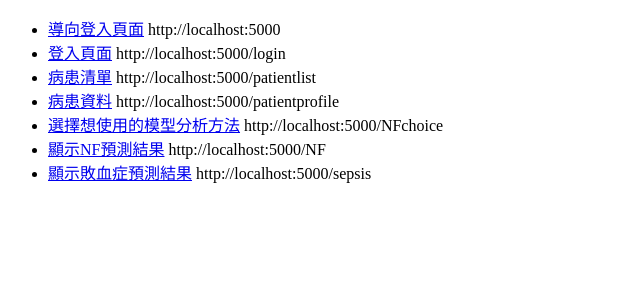
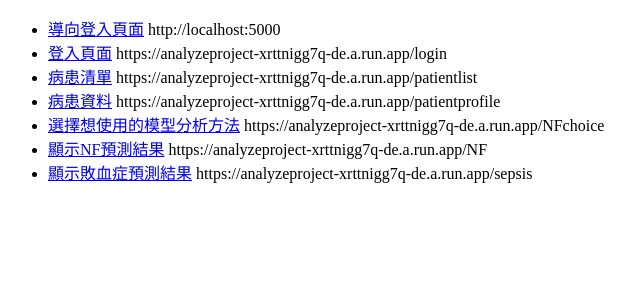
Before and after one commit to tgb3yhn3/analyzeProject, a Flask app: page /mapping in a window 1280 px wide. Shown: the top 300 px of the page, without its empty margins (0-640 px from the left). Run offline with Flask 2, Linux system fonts and the light colour scheme.

Commit message:
替換連線字串

```diff
--- a/static/JavaScript/NF-onload.js
+++ b/static/JavaScript/NF-onload.js
@@ -102,11 +102,11 @@ function calculateresult(band, sea, seg, crp) {          //計算結果
     }
 }
 function back_click(element) {
-    window.location.replace('http://localhost:5000/NFchoice?id=' + id);
+    window.location.replace('https://analyzeproject-xrttnigg7q-de.a.run.app/NFchoice?id=' + id);
 }
 
 function backlist(element) {
-    window.location.replace('http://localhost:5000/patientlist');
+    window.location.replace('https://analyzeproject-xrttnigg7q-de.a.run.app/patientlist');
 }
 
 function show() {
@@ -123,7 +123,7 @@ function show() {
 }
 
 function detail(element) {
-    window.open('http://localhost:5000/NFbodyvalue' + '?sea=' + sea + '&wbc=' + wbc + '&crp=' + crp + '&seg=' + seg + '&band=' + band)
+    window.open('https://analyzeproject-xrttnigg7q-de.a.run.app/NFbodyvalue' + '?sea=' + sea + '&wbc=' + wbc + '&crp=' + crp + '&seg=' + seg + '&band=' + band)
 }
 
 function sheet() {
--- a/static/JavaScript/NFchoice-choice.js
+++ b/static/JavaScript/NFchoice-choice.js
@@ -42,10 +42,10 @@ function sure_click(element) {
 	else {
 		sea = 0;
 	}
-	window.location.replace('http://localhost:5000/NF?id=' + id + "&method=" + result + "&sea=" + sea);
+	window.location.replace('https://analyzeproject-xrttnigg7q-de.a.run.app/NF?id=' + id + "&method=" + result + "&sea=" + sea);
 }
 
 //返回至病人資料頁
 function back_click(element) {
-	window.location.replace('http://localhost:5000/patientprofile?id=' + id);
+	window.location.replace('https://analyzeproject-xrttnigg7q-de.a.run.app/patientprofile?id=' + id);
 }
--- a/static/JavaScript/connectAPI.js
+++ b/static/JavaScript/connectAPI.js
@@ -95,7 +95,7 @@ function getObservationByCode(token, id, code) {
 
 function getModelResult_NF(sea, wbc, crp, seg, band) {
   return new Promise((resolve, reject) => {
-    var dataUrl = "http://localhost:5000/GET/predict/NF";
+    var dataUrl = "https://analyzeproject-xrttnigg7q-de.a.run.app/GET/predict/NF";
     var xhr = new XMLHttpRequest();
     xhr.open('POST', dataUrl, true);
     xhr.setRequestHeader('Content-Type', 'application/json');
@@ -120,7 +120,7 @@ function getModelResult_NF(sea, wbc, crp, seg, band) {
 function getModelResult_sepsis(gcs, meds_ams15b, meds_plt150b, sofa_res, sofa_ner, sofa_liver,
   sofa_coag, sofa_renal, bun, cre, plt, FIO2_percent, PF_ratio, fio2_per, fio2_cb) {
   return new Promise((resolve, reject) => {
-    var dataUrl = "http://localhost:5000/GET/predict/sepsis";
+    var dataUrl = "https://analyzeproject-xrttnigg7q-de.a.run.app/GET/predict/sepsis";
     var xhr = new XMLHttpRequest();
     xhr.open('POST', dataUrl, true);
     xhr.setRequestHeader('Content-Type', 'application/json');
@@ -141,7 +141,7 @@ function getModelResult_sepsis(gcs, meds_ams15b, meds_plt150b, sofa_res, sofa_ne
 
 function getToken_fhir() {
   return new Promise((resolve, reject) => {
-    var dataUrl = "http://localhost:5000/GET/token_fhir";
+    var dataUrl = "https://analyzeproject-xrttnigg7q-de.a.run.app/GET/token_fhir";
     var xhr = new XMLHttpRequest();
     xhr.open('GET', dataUrl, true);
     xhr.send();
--- a/static/JavaScript/patientlist-list.js
+++ b/static/JavaScript/patientlist-list.js
@@ -49,7 +49,7 @@ function list_update() {
 
 function create_href() {
 	for (var i = 0; i < arr_id.length; i++) {
-		href.push('http://localhost:5000/patientprofile?id=' + arr_id[i]);
+		href.push('https://analyzeproject-xrttnigg7q-de.a.run.app/patientprofile?id=' + arr_id[i]);
 		document.getElementById('op' + i).setAttribute('value', href[i]);
 		document.getElementById('op' + i).onclick = function (event) {
 			window.location.replace(event.target.getAttribute('value'));
--- a/static/JavaScript/patientprofile-choice.js
+++ b/static/JavaScript/patientprofile-choice.js
@@ -3,15 +3,15 @@ var getvalue = url.split("?")[1];
 var id = getvalue.split("=")[1];
 //NF按鈕被按下時
 function NF_click(element) {
-	window.location.replace('http://localhost:5000/NFchoice?id=' + id);
+	window.location.replace('https://analyzeproject-xrttnigg7q-de.a.run.app/NFchoice?id=' + id);
 }
 
 //sepsis按鈕被按下時
 function sepsis_click(element) {
-	window.location.replace('http://localhost:5000/sepsischoice?id=' + id);
+	window.location.replace('https://analyzeproject-xrttnigg7q-de.a.run.app/sepsischoice?id=' + id);
 }
 
 //back按鈕被按下時
 function back_click(element) {
-	window.location.replace('http://localhost:5000/patientlist');
+	window.location.replace('https://analyzeproject-xrttnigg7q-de.a.run.app/patientlist');
 }
--- a/static/JavaScript/sepsis-onload.js
+++ b/static/JavaScript/sepsis-onload.js
@@ -485,11 +485,11 @@ function sheet() {
 
 //返回至病人資料頁
 function back_click(element) {
-    window.location.replace('http://localhost:5000/sepsischoice?id=' + id);
+    window.location.replace('https://analyzeproject-xrttnigg7q-de.a.run.app/sepsischoice?id=' + id);
 }
 
 function backlist(element) {
-    window.location.replace('http://localhost:5000/patientlist');
+    window.location.replace('https://analyzeproject-xrttnigg7q-de.a.run.app/patientlist');
 }
 
 get_data();
--- a/static/JavaScript/sepsischoice-choice.js
+++ b/static/JavaScript/sepsischoice-choice.js
@@ -24,10 +24,10 @@ function sure_click(element) {
 		result += "F";
 	}
 
-	window.location.replace('http://localhost:5000/sepsis?id=' + id + "&method=" + result);
+	window.location.replace('https://analyzeproject-xrttnigg7q-de.a.run.app/sepsis?id=' + id + "&method=" + result);
 }
 
 //返回至病人資料頁
 function back_click(element) {
-	window.location.replace('http://localhost:5000/patientprofile?id=' + id);
+	window.location.replace('https://analyzeproject-xrttnigg7q-de.a.run.app/patientprofile?id=' + id);
 }
--- a/templates/JavaScript/NF-onload.js
+++ b/templates/JavaScript/NF-onload.js
@@ -91,11 +91,11 @@ function calculateresult(band, sea, seg, crp) {          //計算結果
     }
 }
 function back_click(element) {
-    window.location.replace('http://localhost:5000/NFchoice?id=' + id);
+    window.location.replace('https://analyzeproject-xrttnigg7q-de.a.run.app/NFchoice?id=' + id);
 }
 
 function backlist(element) {
-    window.location.replace('http://localhost:5000/patientlist');
+    window.location.replace('https://analyzeproject-xrttnigg7q-de.a.run.app/patientlist');
 }
 
 function show() {
@@ -112,7 +112,7 @@ function show() {
 }
 
 function detail(element) {
-    window.open('http://localhost:5000/NFbodyvalue' + '?sea=' + sea + '&wbc=' + wbc + '&crp=' + crp + '&seg=' + seg + '&band=' + band)
+    window.open('https://analyzeproject-xrttnigg7q-de.a.run.app/NFbodyvalue' + '?sea=' + sea + '&wbc=' + wbc + '&crp=' + crp + '&seg=' + seg + '&band=' + band)
 }
 
 function sheet() {
--- a/templates/JavaScript/NFchoice-choice.js
+++ b/templates/JavaScript/NFchoice-choice.js
@@ -42,10 +42,10 @@ function sure_click(element) {
 	else {
 		sea = 0;
 	}
-	window.location.replace('http://localhost:5000/NF?id=' + id + "&method=" + result + "&sea=" + sea);
+	window.location.replace('https://analyzeproject-xrttnigg7q-de.a.run.app/NF?id=' + id + "&method=" + result + "&sea=" + sea);
 }
 
 //返回至病人資料頁
 function back_click(element) {
-	window.location.replace('http://localhost:5000/patientprofile?id=' + id);
+	window.location.replace('https://analyzeproject-xrttnigg7q-de.a.run.app/patientprofile?id=' + id);
 }
--- a/templates/JavaScript/connectAPI.js
+++ b/templates/JavaScript/connectAPI.js
@@ -92,7 +92,7 @@ function getObservationByCode(token, id, code) {
 
 function getModelResult_NF(sea, wbc, crp, seg, band) {
   return new Promise((resolve, reject) => {
-    var dataUrl = "http://localhost:5000/GET/predict/NF";
+    var dataUrl = "https://analyzeproject-xrttnigg7q-de.a.run.app/GET/predict/NF";
     var xhr = new XMLHttpRequest();
     xhr.open('POST', dataUrl, true);
     xhr.setRequestHeader('Content-Type', 'application/json');
@@ -117,7 +117,7 @@ function getModelResult_NF(sea, wbc, crp, seg, band) {
 function getModelResult_sepsis(gcs, meds_ams15b, meds_plt150b, sofa_res, sofa_ner, sofa_liver,
   sofa_coag, sofa_renal, bun, cre, plt, FIO2_percent, PF_ratio, fio2_per, fio2_cb) {
   return new Promise((resolve, reject) => {
-    var dataUrl = "http://localhost:5000/GET/predict/sepsis";
+    var dataUrl = "https://analyzeproject-xrttnigg7q-de.a.run.app/GET/predict/sepsis";
     var xhr = new XMLHttpRequest();
     xhr.open('POST', dataUrl, true);
     xhr.setRequestHeader('Content-Type', 'application/json');
@@ -138,7 +138,7 @@ function getModelResult_sepsis(gcs, meds_ams15b, meds_plt150b, sofa_res, sofa_ne
 
 function getToken_fhir() {
   return new Promise((resolve, reject) => {
-    var dataUrl = "http://localhost:5000/GET/token_fhir";
+    var dataUrl = "https://analyzeproject-xrttnigg7q-de.a.run.app/GET/token_fhir";
     var xhr = new XMLHttpRequest();
     xhr.open('GET', dataUrl, true);
     xhr.send();
--- a/templates/JavaScript/patientlist-list.js
+++ b/templates/JavaScript/patientlist-list.js
@@ -49,7 +49,7 @@ function list_update() {
 
 function create_href() {
 	for (var i = 0; i < arr_id.length; i++) {
-		href.push('http://localhost:5000/patientprofile?id=' + arr_id[i]);
+		href.push('https://analyzeproject-xrttnigg7q-de.a.run.app/patientprofile?id=' + arr_id[i]);
 		document.getElementById('op' + i).setAttribute('value', href[i]);
 		document.getElementById('op' + i).onclick = function (event) {
 			window.location.replace(event.target.getAttribute('value'));
--- a/templates/JavaScript/patientprofile-choice.js
+++ b/templates/JavaScript/patientprofile-choice.js
@@ -3,15 +3,15 @@ var getvalue = url.split("?")[1];
 var id = getvalue.split("=")[1];
 //NF按鈕被按下時
 function NF_click(element) {
-	window.location.replace('http://localhost:5000/NFchoice?id=' + id);
+	window.location.replace('https://analyzeproject-xrttnigg7q-de.a.run.app/NFchoice?id=' + id);
 }
 
 //sepsis按鈕被按下時
 function sepsis_click(element) {
-	window.location.replace('http://localhost:5000/sepsischoice?id=' + id);
+	window.location.replace('https://analyzeproject-xrttnigg7q-de.a.run.app/sepsischoice?id=' + id);
 }
 
 //back按鈕被按下時
 function back_click(element) {
-	window.location.replace('http://localhost:5000/patientlist');
+	window.location.replace('https://analyzeproject-xrttnigg7q-de.a.run.app/patientlist');
 }
--- a/templates/JavaScript/sepsis-onload.js
+++ b/templates/JavaScript/sepsis-onload.js
@@ -475,11 +475,11 @@ function sheet() {
 
 //返回至病人資料頁
 function back_click(element) {
-    window.location.replace('http://localhost:5000/sepsischoice?id=' + id);
+    window.location.replace('https://analyzeproject-xrttnigg7q-de.a.run.app/sepsischoice?id=' + id);
 }
 
 function backlist(element) {
-    window.location.replace('http://localhost:5000/patientlist');
+    window.location.replace('https://analyzeproject-xrttnigg7q-de.a.run.app/patientlist');
 }
 
 get_data();
--- a/templates/JavaScript/sepsischoice-choice.js
+++ b/templates/JavaScript/sepsischoice-choice.js
@@ -24,10 +24,10 @@ function sure_click(element) {
 		result += "F";
 	}
 
-	window.location.replace('http://localhost:5000/sepsis?id=' + id + "&method=" + result);
+	window.location.replace('https://analyzeproject-xrttnigg7q-de.a.run.app/sepsis?id=' + id + "&method=" + result);
 }
 
 //返回至病人資料頁
 function back_click(element) {
-	window.location.replace('http://localhost:5000/patientprofile?id=' + id);
+	window.location.replace('https://analyzeproject-xrttnigg7q-de.a.run.app/patientprofile?id=' + id);
 }
--- a/templates/error.html
+++ b/templates/error.html
@@ -10,7 +10,7 @@
 <body>
     <script>
         alert("{{ error_msg }}");
-        window.location.replace('http://localhost:5000/');
+        window.location.replace('https://analyzeproject-xrttnigg7q-de.a.run.app/');
     </script>
 </body>
 
--- a/templates/login.html
+++ b/templates/login.html
@@ -15,7 +15,7 @@
 	<nav>
 		<ul>
 			<li></li>
-			<li><a href="http://localhost:5000/login"><img
+			<li><a href="https://analyzeproject-xrttnigg7q-de.a.run.app/login"><img
 						src="static/images/ccass.ico">急重症風險分析支援系統</a></li>
 		</ul>
 	</nav>
--- a/templates/mapping.html
+++ b/templates/mapping.html
@@ -5,18 +5,18 @@
     <ul>
         <li><a href="http://localhost:5000" target="_blank">導向登入頁面</a>
             http://localhost:5000</li>
-        <li><a href="http://localhost:5000/login" target="_blank">登入頁面</a>
-            http://localhost:5000/login</li>
-        <li><a href="http://localhost:5000/patientlist" target="_blank">病患清單</a>
-            http://localhost:5000/patientlist</li>
-        <li><a href="http://localhost:5000/patientprofile" target="_blank">病患資料</a>
-            http://localhost:5000/patientprofile</li>
-        <li><a href="http://localhost:5000/NFchoice" target="_blank">選擇想使用的模型分析方法</a>
-            http://localhost:5000/NFchoice</li>
-        <li><a href="http://localhost:5000/NF" target="_blank">顯示NF預測結果</a>
-            http://localhost:5000/NF</li>
-        <li><a href="http://localhost:5000/sepsis" target="_blank">顯示敗血症預測結果</a>
-            http://localhost:5000/sepsis</li>
+        <li><a href="https://analyzeproject-xrttnigg7q-de.a.run.app/login" target="_blank">登入頁面</a>
+            https://analyzeproject-xrttnigg7q-de.a.run.app/login</li>
+        <li><a href="https://analyzeproject-xrttnigg7q-de.a.run.app/patientlist" target="_blank">病患清單</a>
+            https://analyzeproject-xrttnigg7q-de.a.run.app/patientlist</li>
+        <li><a href="https://analyzeproject-xrttnigg7q-de.a.run.app/patientprofile" target="_blank">病患資料</a>
+            https://analyzeproject-xrttnigg7q-de.a.run.app/patientprofile</li>
+        <li><a href="https://analyzeproject-xrttnigg7q-de.a.run.app/NFchoice" target="_blank">選擇想使用的模型分析方法</a>
+            https://analyzeproject-xrttnigg7q-de.a.run.app/NFchoice</li>
+        <li><a href="https://analyzeproject-xrttnigg7q-de.a.run.app/NF" target="_blank">顯示NF預測結果</a>
+            https://analyzeproject-xrttnigg7q-de.a.run.app/NF</li>
+        <li><a href="https://analyzeproject-xrttnigg7q-de.a.run.app/sepsis" target="_blank">顯示敗血症預測結果</a>
+            https://analyzeproject-xrttnigg7q-de.a.run.app/sepsis</li>
     </ul>
 </body>
 
```
